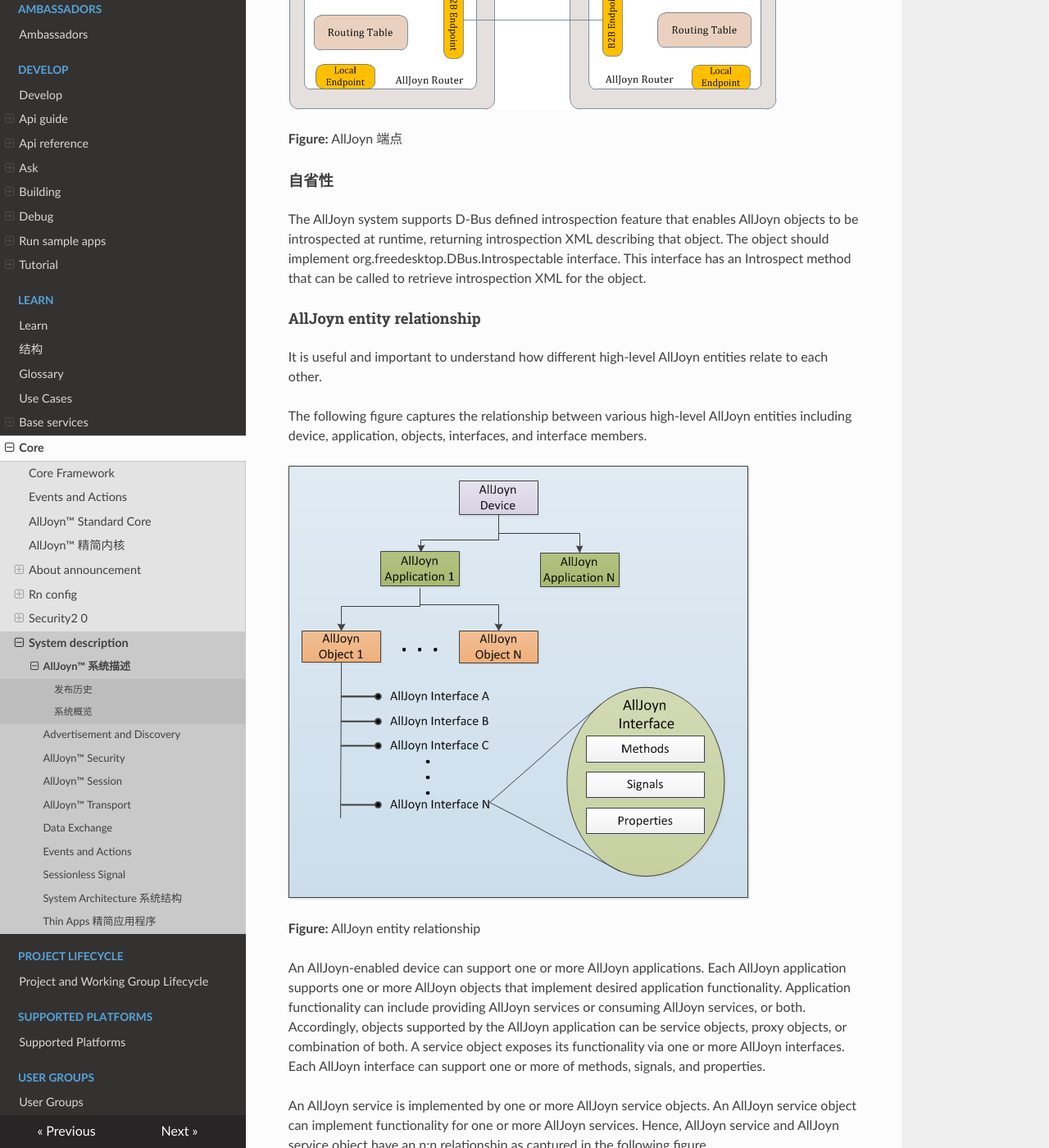
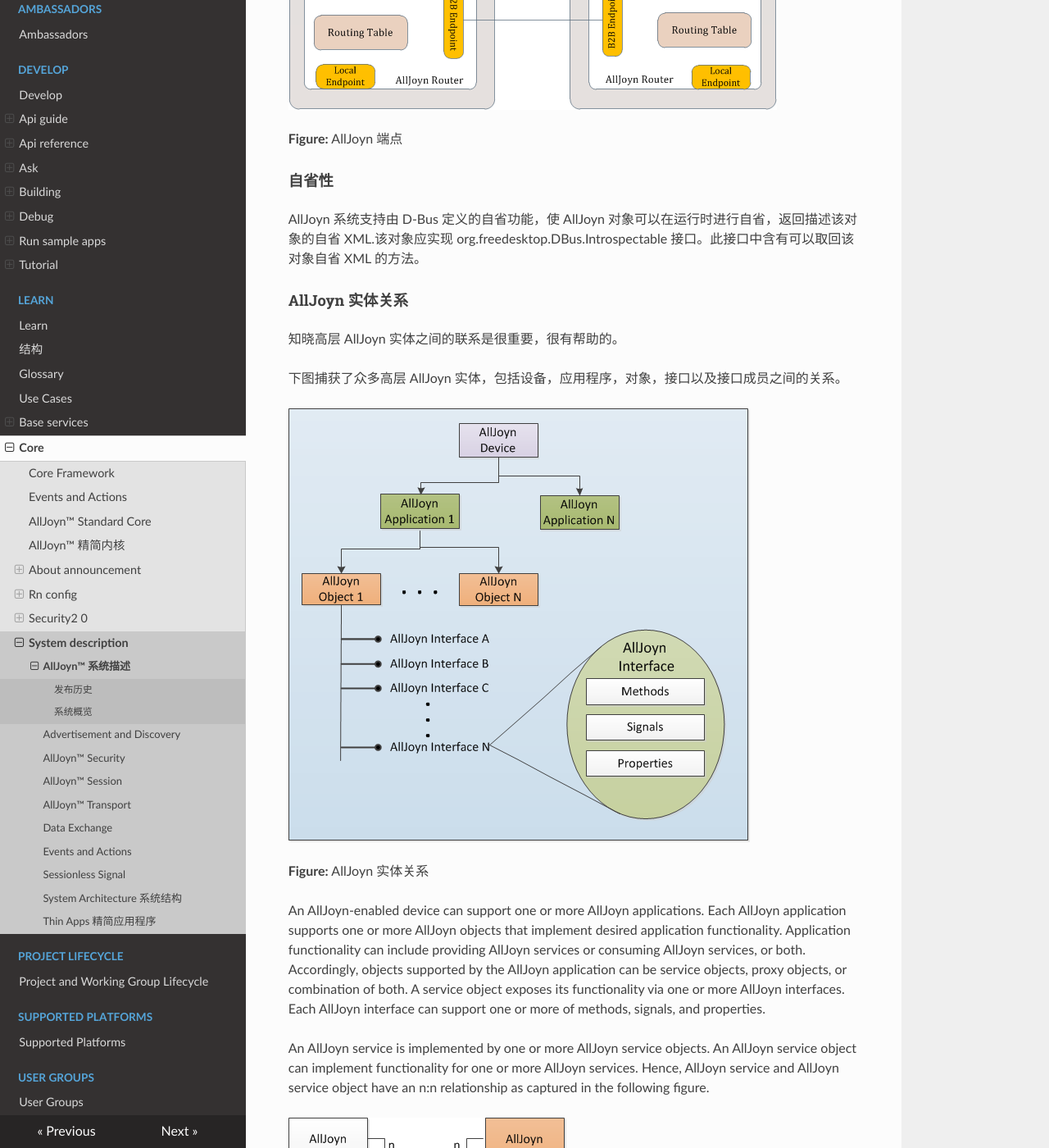
Before and after one commit to smart-conn/alljoyn-zh, an MkDocs documentation site: the page built from docs/learn/core/system-description/index.md, in a window 1280 px wide and 1400 px high, scrolled down 13050 px. Shown: the whole window at 82% size. Built offline with MkDocs 1.6.1, drawn with Linux system fonts in a browser that asks for light colours; nearby versions of some CDN libraries.

Commit message:
Update index.md

```diff
--- a/docs/learn/core/system-description/index.md
+++ b/docs/learn/core/system-description/index.md
@@ -317,25 +317,18 @@ The following figure shows different endpoints in the AllJoyn system.
 
 #### 自省性
 
-The AllJoyn system supports D-Bus defined introspection
-feature that enables AllJoyn objects to be introspected at
-runtime, returning introspection XML describing that object.
-The object should implement org.freedesktop.DBus.Introspectable
-interface. This interface has an Introspect method that can be
-called to retrieve introspection XML for the object.
+AllJoyn 系统支持由 D-Bus 定义的自省功能，使 AllJoyn 对象可以在运行时进行自省，返回描述该对象的自省 XML.该对象应实现 org.freedesktop.DBus.Introspectable 接口。此接口中含有可以取回该对象自省 XML 的方法。
 
-#### AllJoyn entity relationship
 
-It is useful and important to understand how different high-level
-AllJoyn entities relate to each other.
+#### AllJoyn 实体关系
 
-The following figure captures the relationship between various
-high-level AllJoyn entities including device, application,
-objects, interfaces, and interface members.
+知晓高层 AllJoyn 实体之间的联系是很重要，很有帮助的。
+
+下图捕获了众多高层 AllJoyn 实体，包括设备，应用程序，对象，接口以及接口成员之间的关系。
 
 ![alljoyn-entity-relationship][alljoyn-entity-relationship]
 
-**Figure:** AllJoyn entity relationship
+**Figure:** AllJoyn 实体关系
 
 An AllJoyn-enabled device can support one or more AllJoyn
 applications. Each AllJoyn application supports one or more
```
